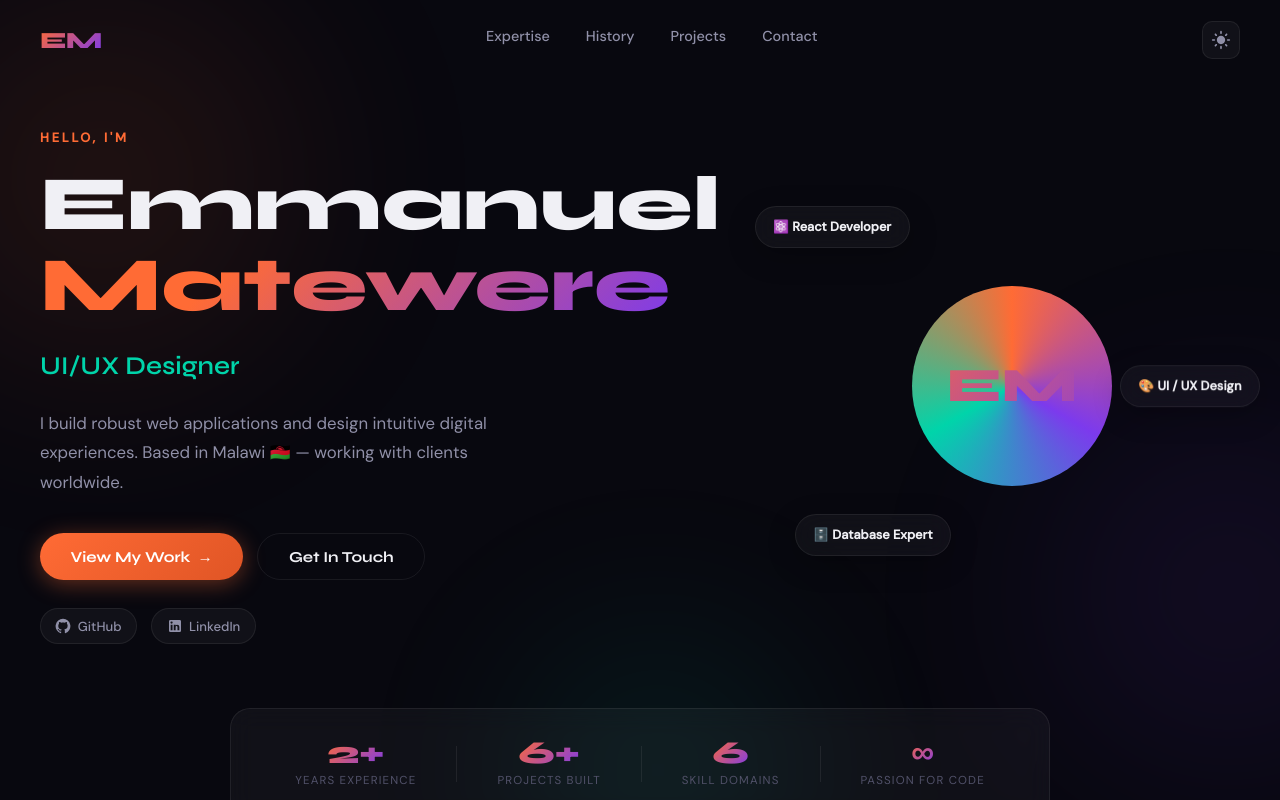
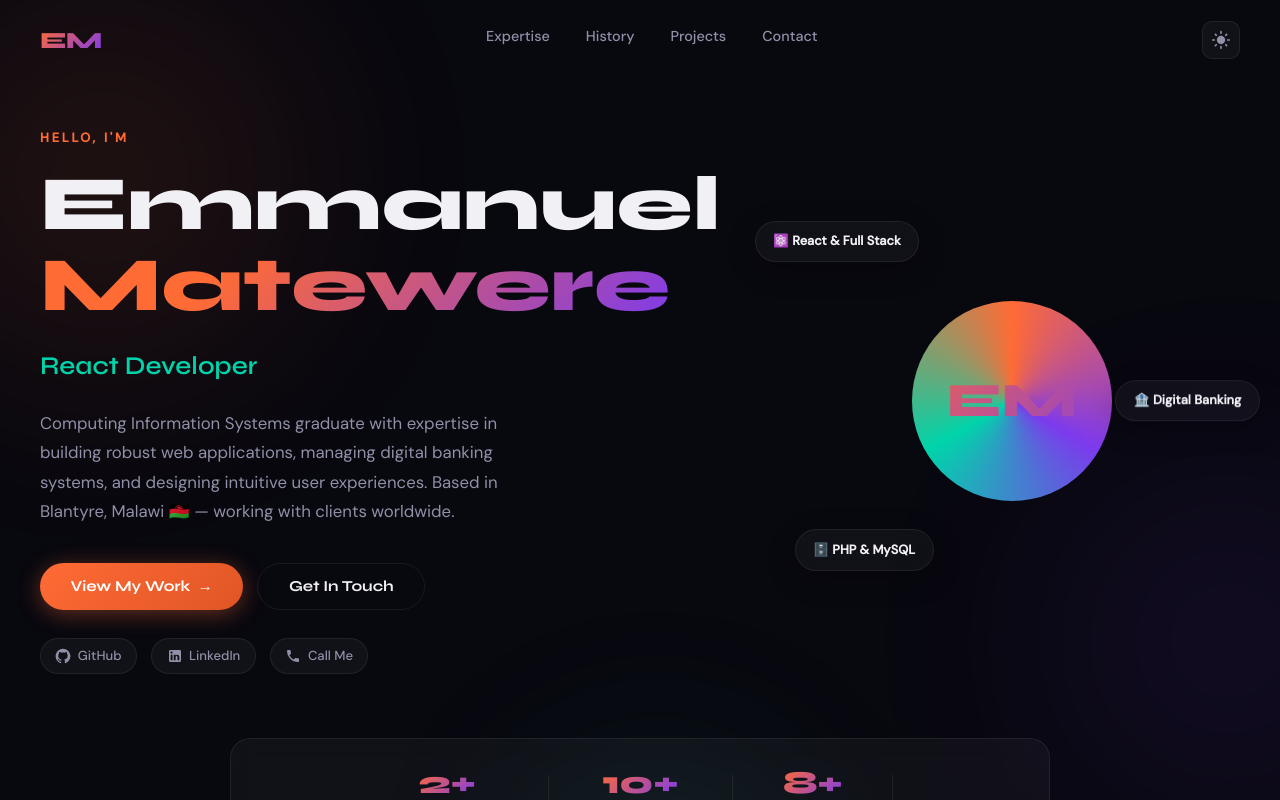
Before and after one commit to riley071/EmmanuelMatewere07, a React (Create React App) app: page / in a window 1280 px wide. Shown: the top 800 px of the page. Built offline with nearby package versions, Linux system fonts and the light colour scheme.

Commit message:
Update Main section with CV details and contact info

```diff
--- a/src/components/Main.tsx
+++ b/src/components/Main.tsx
@@ -2,13 +2,15 @@ import React, { useEffect, useState } from "react";
 import GitHubIcon from "@mui/icons-material/GitHub";
 import LinkedInIcon from "@mui/icons-material/LinkedIn";
 import KeyboardArrowDownIcon from "@mui/icons-material/KeyboardArrowDown";
+import PhoneIcon from "@mui/icons-material/Phone";
+import EmailIcon from "@mui/icons-material/Email";
 import "../assets/styles/Main.scss";
 
 const ROLES = [
   "Full Stack Developer",
-  "UI/UX Designer",
-  "Database Engineer",
-  "Digital Marketer",
+  "React Developer",
+  "PHP & MySQL Developer",
+  "Digital Systems Expert",
 ];
 
 function Main() {
@@ -66,8 +68,8 @@ function Main() {
           </p>
 
           <p className="hero-bio">
-            I build robust web applications and design intuitive digital
-            experiences. Based in Malawi&nbsp;🇲🇼 — working with clients worldwide.
+            Computing Information Systems graduate with expertise in building robust web applications,
+            managing digital banking systems, and designing intuitive user experiences. Based in Blantyre, Malawi 🇲🇼 — working with clients worldwide.
           </p>
 
           <div className="hero-cta">
@@ -96,6 +98,12 @@ function Main() {
             >
               <LinkedInIcon sx={{ fontSize: 16 }} /> LinkedIn
             </a>
+            <a
+              href="tel:+265882944267"
+              className="social-pill"
+            >
+              <PhoneIcon sx={{ fontSize: 16 }} /> Call Me
+            </a>
           </div>
         </div>
 
@@ -104,9 +112,9 @@ function Main() {
           <div className="avatar-ring">
             <div className="avatar-core">EM</div>
           </div>
-          <div className="float-card fc-1">⚛️ React Developer</div>
-          <div className="float-card fc-2">🎨 UI / UX Design</div>
-          <div className="float-card fc-3">🗄️ Database Expert</div>
+          <div className="float-card fc-1">⚛️ React & Full Stack</div>
+          <div className="float-card fc-2">🏦 Digital Banking</div>
+          <div className="float-card fc-3">🗄️ PHP & MySQL</div>
         </div>
       </div>
 
@@ -114,9 +122,9 @@ function Main() {
       <div className="hero-stats">
         {[
           { num: "2+", label: "Years Experience" },
-          { num: "6+", label: "Projects Built" },
-          { num: "6",  label: "Skill Domains" },
-          { num: "∞",  label: "Passion for Code" },
+          { num: "10+", label: "Projects Built" },
+          { num: "8+", label: "Tech Skills" },
+          { num: "100%", label: "Dedicated to Excellence" },
         ].map(({ num, label }, i) => (
           <React.Fragment key={label}>
             {i > 0 && <div className="stat-sep" />}
```
